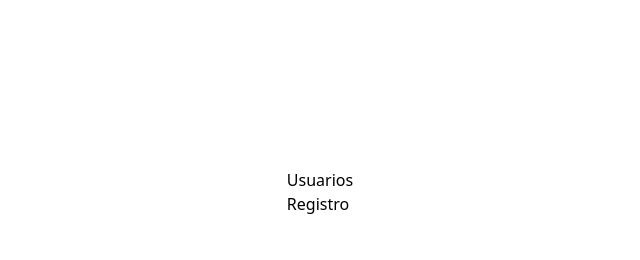
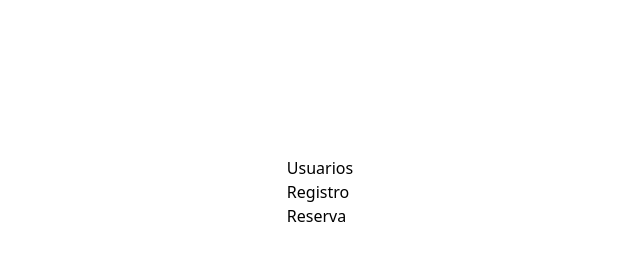
Before and after one commit to climcodes/estacionamiento.github.io, a plain HTML site: page index.html in a window 1280 px wide. Shown: the whole page, without its empty margins (320-960 px from the left). Drawn offline with nearby package versions, Linux system fonts and the light colour scheme.

Commit message:
Update index.html

```diff
--- a/index.html
+++ b/index.html
@@ -14,6 +14,7 @@
         <ul class="list-inside">
             <a href="usuarios.html"><li>Usuarios</li></a>
             <a href="registro.html"><li>Registro</li></a>
+            <a href="reserva.html"><li>Reserva</li></a>
         </ul>
     </main>
 </body>
```
